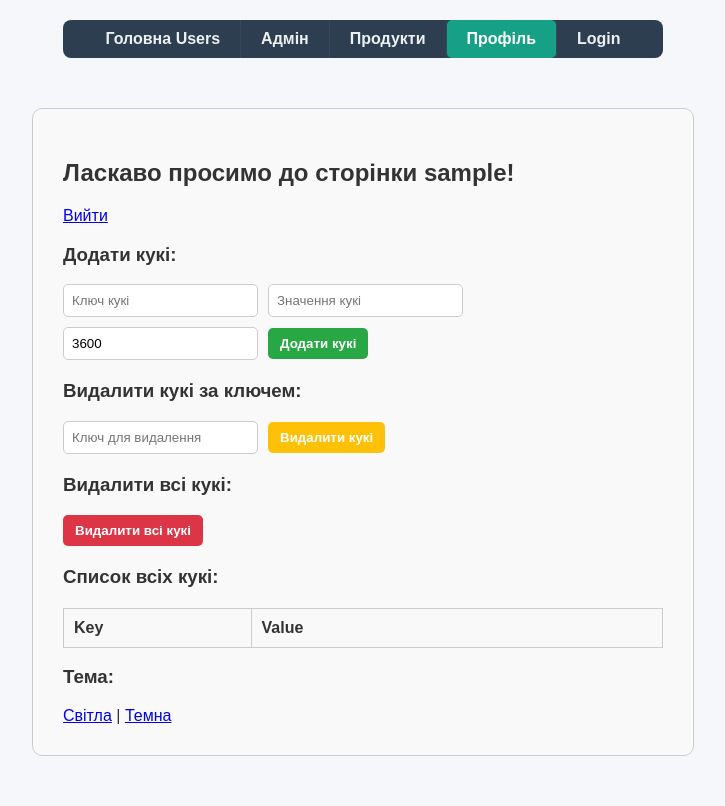
After one commit to yuliiadolishnia24-svg/flask_app_dolishnia, a Flask app: page /accounts/profile in a window 1280 px wide. The commit adds this page. Shown: the whole page, without its empty margins (277-1002 px from the left). Run offline with Flask 3, Linux system fonts and the light colour scheme; the visitor is signed in with stand-in values (Sample User, id 1); lists and menus that the app fills with data are empty.

Commit message:
Lab4: Додано login/profile з сесіями, кукі та темами

```diff
--- a/app/__init__.py
+++ b/app/__init__.py
@@ -3,20 +3,23 @@ from flask import Flask, render_template
 # Імпорт блюпринтів
 from app.users.views import users_bp
 from app.products.views import products_bp
+from app.accounts import accounts_bp  # <- новий blueprint
 
 def create_app():
     app = Flask(__name__)
+    app.secret_key = "supersecretkey"  # Для сесій та flash
 
     # Реєстрація блюпринтів
     app.register_blueprint(users_bp, url_prefix="/users")
     app.register_blueprint(products_bp, url_prefix="/products")
+    app.register_blueprint(accounts_bp, url_prefix="/accounts")  # <- новий blueprint
 
     # Головний маршрут, щоб не було 404 на '/'
     @app.route("/")
     def index():
         return render_template("base.html", content="""
             <h1>Ласкаво просимо до Flask додатку!</h1>
-            <p>Перейдіть у <a href='/users/hi/John'>Users</a> або <a href='/products/list'>Products</a></p>
+            <p>Перейдіть у <a href='/users/hi/John'>Users</a> або <a href='/products/list'>Products</a> або <a href='/accounts/login'>Login</a></p>
         """)
 
     return app
--- /dev/null
+++ b/app/accounts/__init__.py
@@ -0,0 +1,6 @@
+from flask import Blueprint
+
+accounts_bp = Blueprint('accounts', __name__, template_folder='templates')
+
+
+from . import routes
--- /dev/null
+++ b/app/accounts/routes.py
@@ -0,0 +1,99 @@
+from flask import render_template, request, redirect, url_for, session, flash, make_response
+from . import accounts_bp
+
+# Заглушка для автентифікації
+VALID_USER = {
+    "username": "user1",
+    "password": "12345"
+}
+
+# Login
+@accounts_bp.route('/login', methods=['GET', 'POST'])
+def login():
+    if request.method == 'POST':
+        username = request.form.get('username')
+        password = request.form.get('password')
+
+        if username == VALID_USER['username'] and password == VALID_USER['password']:
+            session['user'] = username
+            flash('Вхід успішний!', 'success')
+            return redirect(url_for('accounts.profile'))
+        else:
+            flash('Невірний логін або пароль', 'error')
+            return redirect(url_for('accounts.login'))
+
+    return render_template('accounts/login.html')
+
+
+# Profile
+@accounts_bp.route('/profile', methods=['GET', 'POST'])
+def profile():
+    if 'user' not in session:
+        flash('Ви повинні увійти', 'error')
+        return redirect(url_for('accounts.login'))
+
+    # Створюємо словник поточних кукі для шаблону
+    cookies_dict = dict(request.cookies)
+
+    if request.method == 'POST':
+        action = request.form.get('action')
+
+        if action == 'add_cookie':
+            key = request.form.get('key')
+            value = request.form.get('value')
+            max_age = int(request.form.get('max_age', 3600))
+            if key and value:
+                flash(f'Cookie "{key}" додано', 'success')
+                cookies_dict[key] = value  # одразу додаємо в словник
+            else:
+                flash('Будь ласка, заповніть ключ та значення', 'error')
+
+        elif action == 'delete_cookie':
+            key = request.form.get('key')
+            if key:
+                flash(f'Cookie "{key}" видалено', 'success')
+                cookies_dict.pop(key, None)  # видаляємо з словника
+            else:
+                flash('Всі кукі видалено', 'success')
+                cookies_dict.clear()
+
+    # Створюємо відповідь з шаблону
+    resp = make_response(render_template(
+        'accounts/profile.html',
+        user=session['user'],
+        cookies=cookies_dict,
+        theme=request.cookies.get('theme', 'light')
+    ))
+
+    # Встановлюємо/видаляємо кукі у відповіді
+    if request.method == 'POST':
+        if action == 'add_cookie' and key and value:
+            resp.set_cookie(key, value, max_age=max_age)
+        elif action == 'delete_cookie':
+            if key:
+                resp.delete_cookie(key)
+            else:
+                for k in request.cookies.keys():
+                    resp.delete_cookie(k)
+
+    return resp
+
+
+# Logout
+@accounts_bp.route('/logout')
+def logout():
+    session.pop('user', None)
+    flash('Ви вийшли з системи', 'info')
+    return redirect(url_for('accounts.login'))
+
+
+# Вибір кольорової теми
+@accounts_bp.route('/set_theme/<theme>')
+def set_theme(theme):
+    if theme not in ['light', 'dark']:
+        theme = 'light'
+
+    resp = make_response(redirect(url_for('accounts.profile')))
+    resp.set_cookie('theme', theme, max_age=60*60*24*30)  # зберігаємо на 30 днів
+    flash(f'Тема змінена на {theme}', 'info')
+    return resp
--- /dev/null
+++ b/app/accounts/templates/accounts/profile.html
@@ -0,0 +1,58 @@
+{% extends "base.html" %}
+{% block title %}Profile{% endblock %}
+
+{% block content %}
+<div class="profile-container">
+    <h2>Ласкаво просимо до сторінки <strong>{{ session['user'] }}</strong>!</h2>
+
+    <!-- Вихід -->
+    <a href="{{ url_for('accounts.logout') }}" class="btn-logout">Вийти</a>
+
+    <!-- Додати кукі -->
+    <h3>Додати кукі:</h3>
+    <form method="POST" class="profile-form">
+        <input type="hidden" name="action" value="add_cookie">
+        <input type="text" name="key" placeholder="Ключ кукі" required>
+        <input type="text" name="value" placeholder="Значення кукі" required>
+        <input type="number" name="max_age" placeholder="Термін дії (сек)" value="3600">
+        <button type="submit" class="btn-add">Додати кукі</button>
+    </form>
+
+    <!-- Видалити кукі за ключем -->
+    <h3>Видалити кукі за ключем:</h3>
+    <form method="POST" class="profile-form">
+        <input type="hidden" name="action" value="delete_cookie">
+        <input type="text" name="key" placeholder="Ключ для видалення">
+        <button type="submit" class="btn-delete">Видалити кукі</button>
+    </form>
+
+    <!-- Видалити всі кукі -->
+    <h3>Видалити всі кукі:</h3>
+    <form method="POST" class="profile-form">
+        <input type="hidden" name="action" value="delete_cookie">
+        <input type="hidden" name="key" value="">
+        <button type="submit" class="btn-delete-all">Видалити всі кукі</button>
+    </form>
+
+    <!-- Таблиця кукі -->
+    <h3>Список всіх кукі:</h3>
+    <table>
+        <thead>
+            <tr><th>Key</th><th>Value</th></tr>
+        </thead>
+        <tbody>
+            {% for key, value in cookies.items() %}
+            <tr>
+                <td>{{ key }}</td>
+                <td>{{ value }}</td>
+            </tr>
+            {% endfor %}
+        </tbody>
+    </table>
+
+    <!-- Зміна теми -->
+    <h3>Тема:</h3>
+    <a href="{{ url_for('accounts.set_theme', theme='light') }}">Світла</a> |
+    <a href="{{ url_for('accounts.set_theme', theme='dark') }}">Темна</a>
+</div>
+{% endblock %}
--- a/app/static/styles.css
+++ b/app/static/styles.css
@@ -1,18 +1,25 @@
+/* Загальні стилі */
 body {
     font-family: Arial, sans-serif;
-    background-color: #f5f7fa;
     margin: 0;
     padding: 0;
+}
+
+/* Теми */
+body.light {
+    background-color: #f5f7fa;
     color: #333;
 }
 
+body.dark {
+    background-color: #1e1e1e;
+    color: #eee;
+}
+
+/* Контейнер для контенту */
 .container {
     width: 80%;
     margin: 20px auto;
-}
-
-h1 {
-    color: #444;
 }
 
 /* Горизонтальне меню */
@@ -23,8 +30,8 @@ h1 {
     display: flex;
     justify-content: center;
     margin-bottom: 20px;
-    width: auto; /* меню не повністю широке */
-    max-width: 600px; /* обмежуємо ширину */
+    width: auto;
+    max-width: 600px;
     margin-left: auto;
     margin-right: auto;
 }
@@ -71,3 +78,114 @@ h1 {
     margin-top: 20px;
     text-align: left;
 }
+
+/* Flash повідомлення */
+.flash { padding: 10px; margin: 10px 0; border-radius: 5px; }
+.flash.success { background-color: #d4edda; color: #155724; }
+.flash.error { background-color: #f8d7da; color: #721c24; }
+.flash.info { background-color: #cce5ff; color: #004085; }
+
+/* Контейнери форм */
+.login-container, .profile-container {
+    max-width: 600px;
+    margin: 50px auto;
+    padding: 30px;
+    border: 1px solid #ccc;
+    border-radius: 10px;
+    background: #f9f9f9;
+}
+
+body.dark .login-container, body.dark .profile-container {
+    background-color: #2c2c2c;
+    color: #fff;
+}
+
+/* Форма логіну */
+.login-form {
+    display: flex;
+    flex-direction: column;
+    align-items: center;
+}
+
+.login-form input {
+    width: 80%;
+    padding: 12px;
+    margin: 15px 0;
+    border-radius: 5px;
+    border: 1px solid #ccc;
+    text-align: center;
+}
+
+body.dark .login-form input {
+    background-color: #3a3a3a;
+    color: #fff;
+    border: 1px solid #555;
+}
+
+.login-form button {
+    width: 60%;
+    padding: 12px;
+    margin-top: 10px;
+    border: none;
+    border-radius: 5px;
+    background-color: #28a745;
+    color: white;
+    font-weight: bold;
+    cursor: pointer;
+}
+
+.login-form button:hover {
+    background-color: #218838;
+}
+
+/* Форма кукі в профілі */
+.profile-form {
+    display: flex;
+    flex-wrap: wrap;
+    gap: 10px;
+    align-items: center;
+    margin-bottom: 20px;
+}
+
+.profile-form input {
+    padding: 8px;
+    border-radius: 5px;
+    border: 1px solid #ccc;
+}
+
+.profile-form button {
+    padding: 8px 12px;
+    border-radius: 5px;
+    border: none;
+    background-color: #28a745;
+    color: white;
+    font-weight: bold;
+    cursor: pointer;
+}
+
+.profile-form button.btn-delete {
+    background-color: #ffc107;
+}
+
+.profile-form button.btn-delete-all, .profile-form a.btn-logout {
+    background-color: #dc3545;
+}
+
+/* Таблиця кукі */
+table {
+    width: 100%;
+    border-collapse: collapse;
+    table-layout: fixed;
+    word-wrap: break-word;
+    margin-top: 20px;
+}
+th, td {
+    padding: 10px;
+    border: 1px solid #ccc;
+}
+table th:nth-child(1), table td:nth-child(1) { width: 30%; }
+table th:nth-child(2), table td:nth-child(2) { width: 70%; }
+
+.cent2 {
+    text-align: center;
+}
--- a/app/templates/base.html
+++ b/app/templates/base.html
@@ -5,15 +5,26 @@
     <title>{% block title %}Flask App{% endblock %}</title>
     <link rel="stylesheet" href="{{ url_for('static', filename='styles.css') }}">
 </head>
-<body>
+<body class="{{ theme }}">
     <div class="container">
         <div class="menu">
             <ul>
                 <li><a href="{{ url_for('users.greetings', name='John') }}" class="{% if request.path == url_for('users.greetings', name='John') %}active{% endif %}">Головна Users</a></li>
                 <li><a href="{{ url_for('users.admin') }}" class="{% if request.path == url_for('users.admin') %}active{% endif %}">Адмін</a></li>
                 <li><a href="{{ url_for('products.product_list') }}" class="{% if request.path == url_for('products.product_list') %}active{% endif %}">Продукти</a></li>
+                <li><a href="{{ url_for('accounts.profile') }}" class="{% if request.path == url_for('accounts.profile') %}active{% endif %}">Профіль</a></li>
+                <li><a href="{{ url_for('accounts.login') }}" class="{% if request.path == url_for('accounts.login') %}active{% endif %}">Login</a></li>
             </ul>
         </div>
+
+        <!-- Flash повідомлення -->
+        {% with messages = get_flashed_messages(with_categories=true) %}
+            {% if messages %}
+                {% for category, message in messages %}
+                    <div class="flash {{ category }}">{{ message }}</div>
+                {% endfor %}
+            {% endif %}
+        {% endwith %}
 
         <div class="content">
             {% block content %}{% endblock %}
```
Also changed, not shown: app/accounts/templates/accounts/login.html (added, +12 -0 lines).
